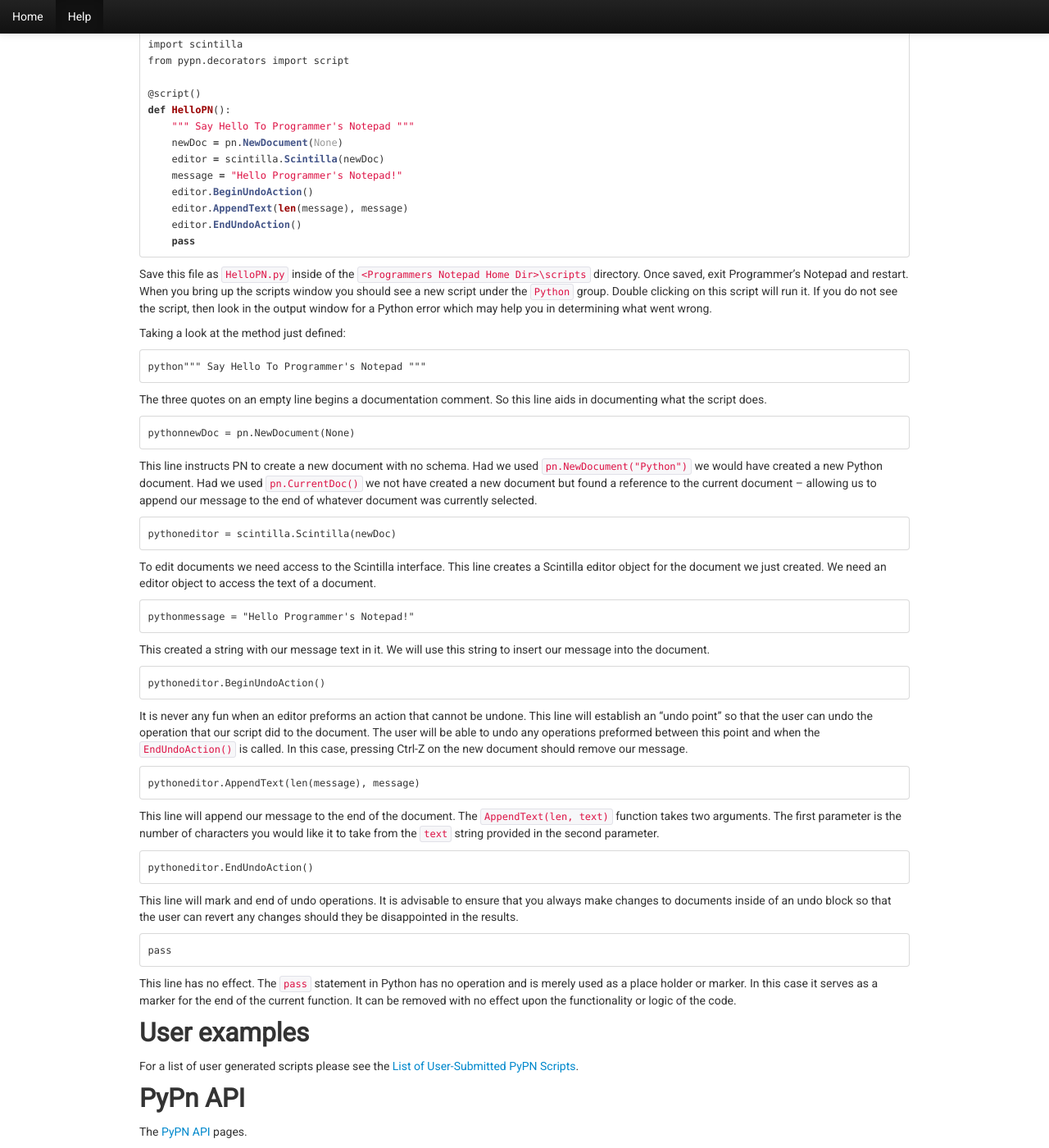
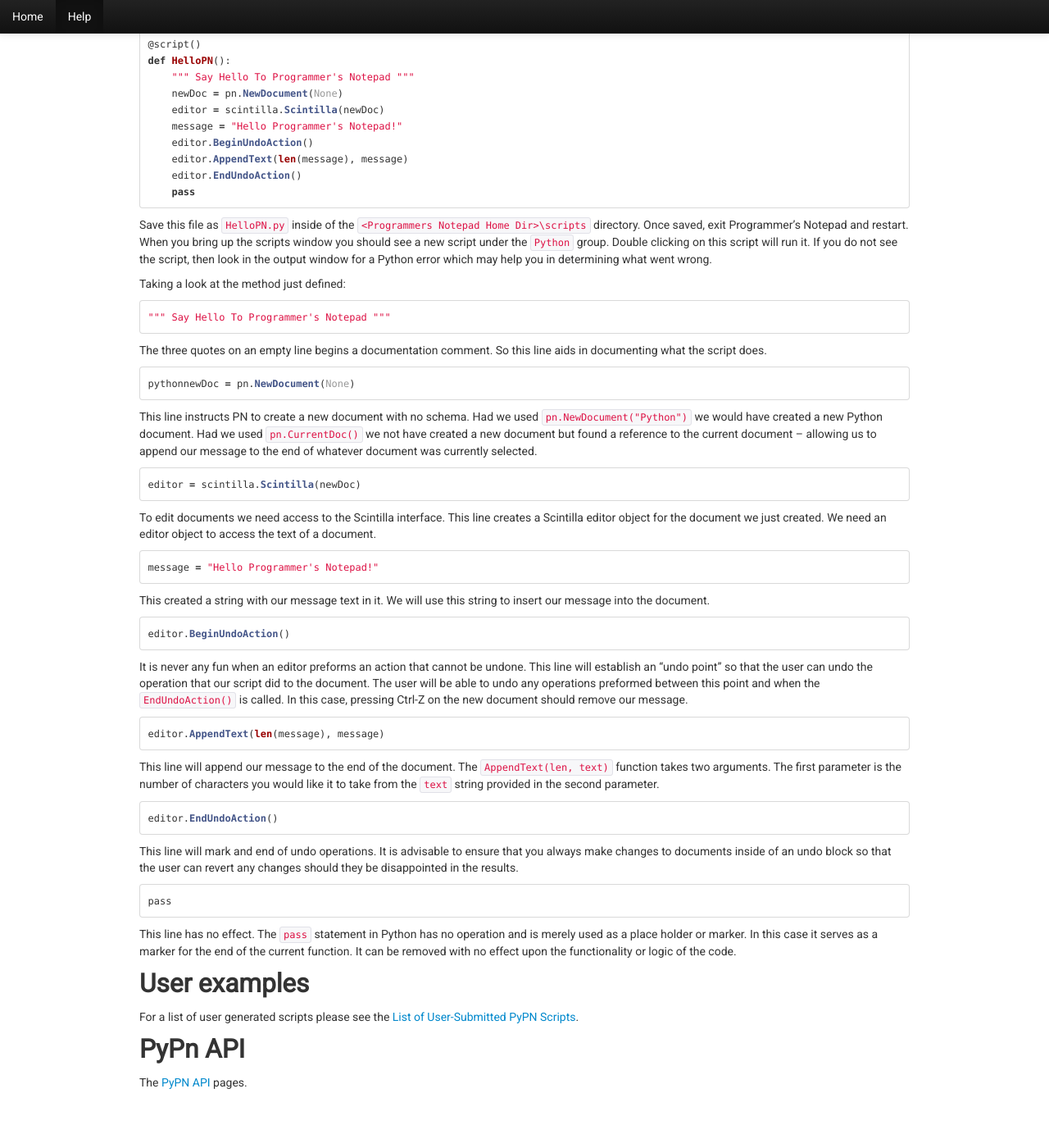
Before and after one commit to simonsteele/pn-site, a Jekyll site: the page built from docs/pypn_overview/index.md, in a window 1280 px wide and 1400 px high, scrolled down 1144 px. Shown: the whole window at 82% size. Built offline with Jekyll 4.4.1, drawn with Linux system fonts in a browser that asks for light colours; nearby versions of some CDN libraries; Markdown is read by kramdown in place of the engine named in the settings; after the commit the page ends 2484 px from its top, so only the background shows below that; some of the changed text lies outside the part shown.

Commit message:
Minor doc cleanup
Remove more duplicate titles, fix some formatting and links.

````diff
--- a/docs/pypn_overview/index.md
+++ b/docs/pypn_overview/index.md
@@ -72,44 +71,44 @@
 
 Taking a look at the method just defined:
 
-```
-python""" Say Hello To Programmer's Notepad """
+```python
+""" Say Hello To Programmer's Notepad """
 ```
 
 The three quotes on an empty line begins a documentation comment. So this line aids in documenting what the script does.
 
-```
+```python
 pythonnewDoc = pn.NewDocument(None)
 ```
 
 This line instructs PN to create a new document with no schema. Had we used `pn.NewDocument("Python")` we would have created a new Python document. Had we used `pn.CurrentDoc()` we not have created a new document but found a reference to the current document -- allowing us to append our message to the end of whatever document was currently selected.
 
-```
-pythoneditor = scintilla.Scintilla(newDoc)
+```python
+editor = scintilla.Scintilla(newDoc)
 ```
 
 To edit documents we need access to the Scintilla interface. This line creates a Scintilla editor object for the document we just created. We need an editor object to access the text of a document.
 
-```
-pythonmessage = "Hello Programmer's Notepad!"
+```python
+message = "Hello Programmer's Notepad!"
 ```
 
 This created a string with our message text in it. We will use this string to insert our message into the document.
 
-```
-pythoneditor.BeginUndoAction()
+```python
+editor.BeginUndoAction()
 ```
 
 It is never any fun when an editor preforms an action that cannot be undone. This line will establish an "undo point" so that the user can undo the operation that our script did to the document. The user will be able to undo any operations preformed between this point and when the `EndUndoAction()` is called. In this case, pressing Ctrl-Z on the new document should remove our message.
 
-```
-pythoneditor.AppendText(len(message), message)
+```python
+editor.AppendText(len(message), message)
 ```
 
 This line will append our message to the end of the document. The `AppendText(len, text)` function takes two arguments. The first parameter is the number of characters you would like it to take from the `text` string provided in the second parameter.
 
-```
-pythoneditor.EndUndoAction()
+```python
+editor.EndUndoAction()
 ```
 
 This line will mark and end of undo operations. It is advisable to ensure that you always make changes to documents inside of an undo block so that the user can revert any changes should they be disappointed in the results.
````
Also changed, not shown: other parts of docs/pypn_overview/index.md (+2 -3 lines), docs/pypn_api_pages/index.md (+1 -2 lines), docs/xml_formatting/index.md (+0 -1 lines).
